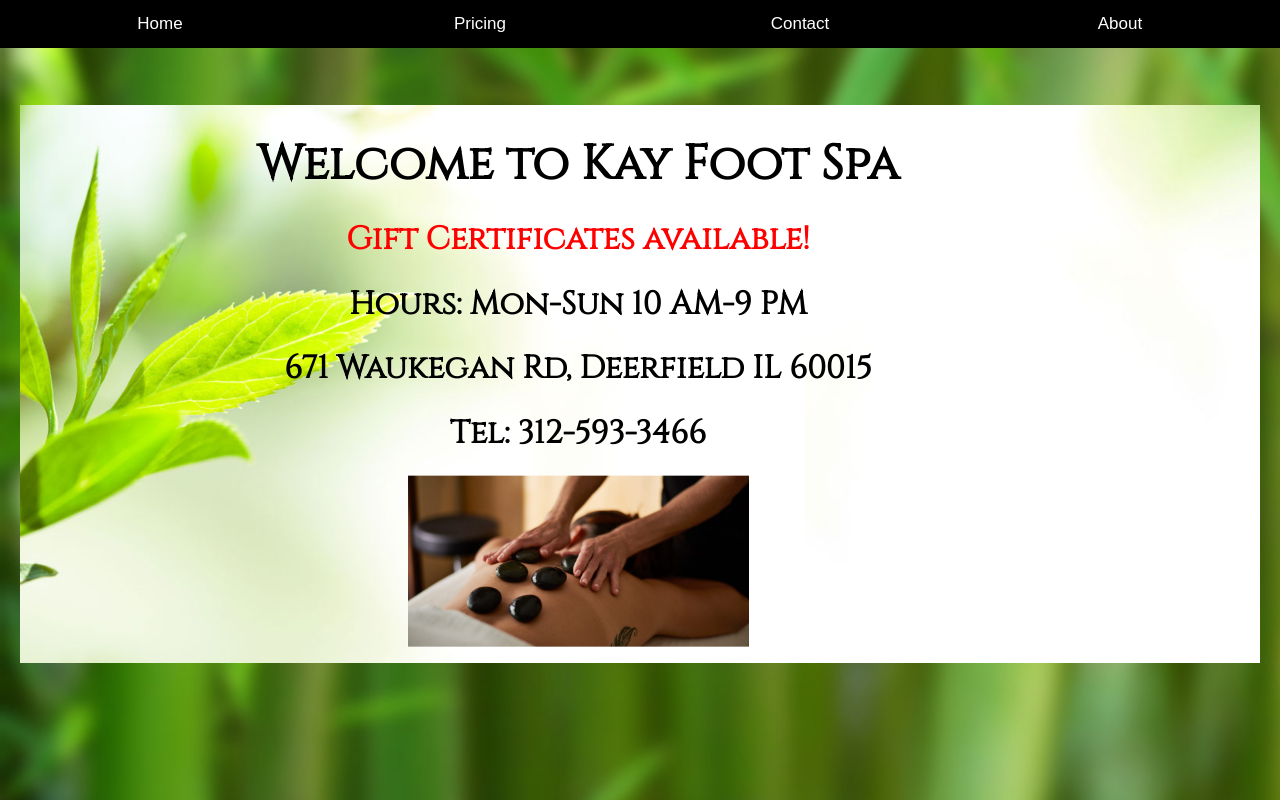
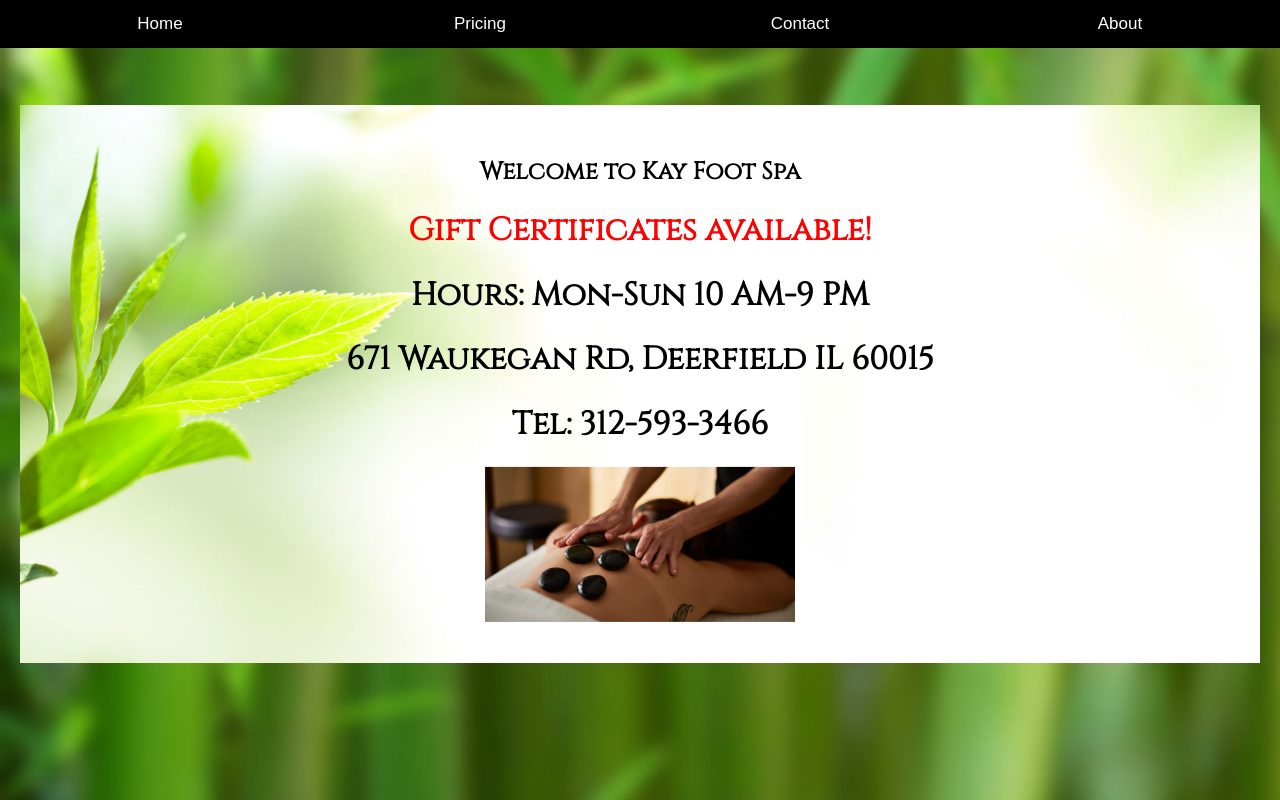
Before and after one commit to adamaripici/kayfootspa.github.io, a plain HTML site: page index.html in a window 1280 px wide. Shown: the top 800 px of the page. Drawn offline with Linux system fonts and the light colour scheme.

Commit message:
Update index.html

```diff
--- a/index.html
+++ b/index.html
@@ -31,7 +31,7 @@ body, html {
   font-size: 100%;
     position: absolute;
     display: inline-block;
-    left: 45%;
+    left: 50%;
     top: 50%;
     -webkit-transform: translate(-50%, -50%);
     transform: translate(-50%, -50%)
@@ -130,7 +130,7 @@ border: none;
     <div class="container">
       <img src="Kay/brown.jpg" alt="brown" class="alldevices"  max-height:200px; max-width:200px; >
       <div class="centered">   <font color="black" style ="font-family: 'Cinzel', serif;">
-        <center> <b>  <p><font size="10" color="black" style="font-family: 'Cinzel', serif;">
+        <center> <b>  <p><font size="5vw" color="black"  style="font-family: 'Cinzel', serif;">
            Welcome to Kay Foot Spa </font> </p>  </b> </center>
           <h1> <font color="red"> Gift Certificates available! </font> </h1>
         <center> <h1>Hours: Mon-Sun 10 AM-9 PM</h1> </center>
```
